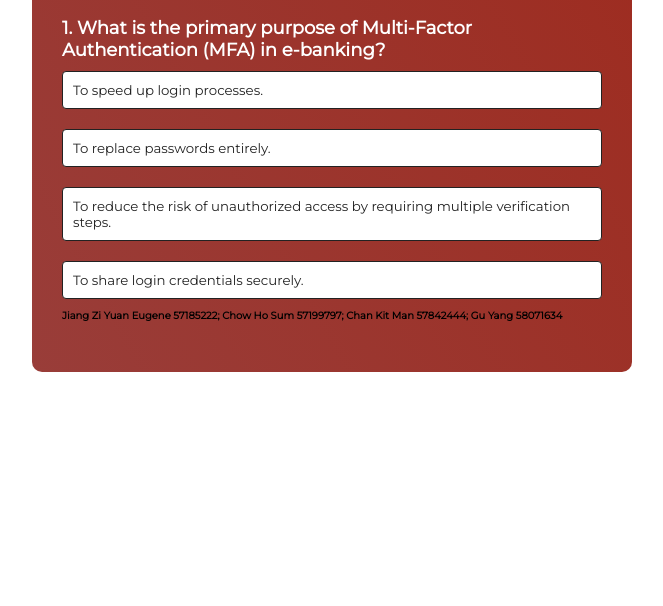
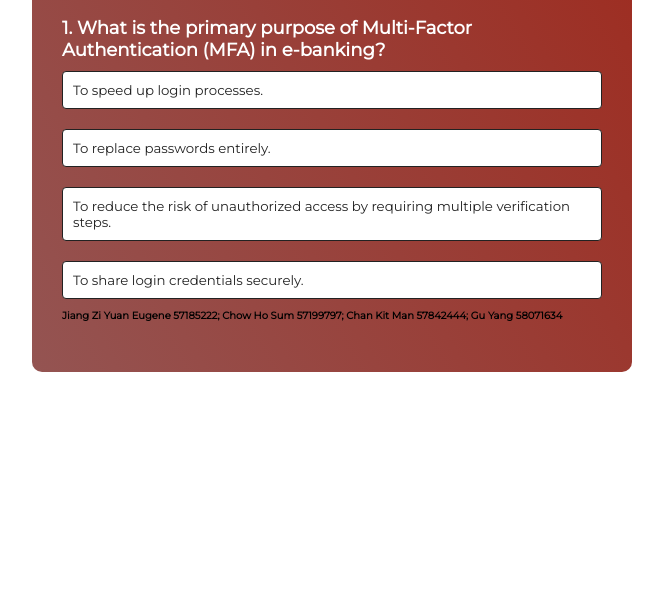
Before and after one commit to Maplepies-Eugene/CS1102-Group-project, a plain HTML site: page quiz.html in a window 1280 px wide. Shown: the part 194-800 px from the top of the page, without its empty margins (308-971 px from the left). Drawn offline with Linux system fonts and the light colour scheme.

Commit message:
Update style.css

```diff
--- a/style.css
+++ b/style.css
@@ -936,7 +936,7 @@ ol {
 /* Quiz*/
 
 .app{
-    background: linear-gradient(60deg, #993d39 0%, #9e2c20 100%);
+    background: linear-gradient(60deg, #945452 0%, #9e2c20 100%);
     width: 90%;
     max-width: 600px;
     margin: 100px auto 0;
```
